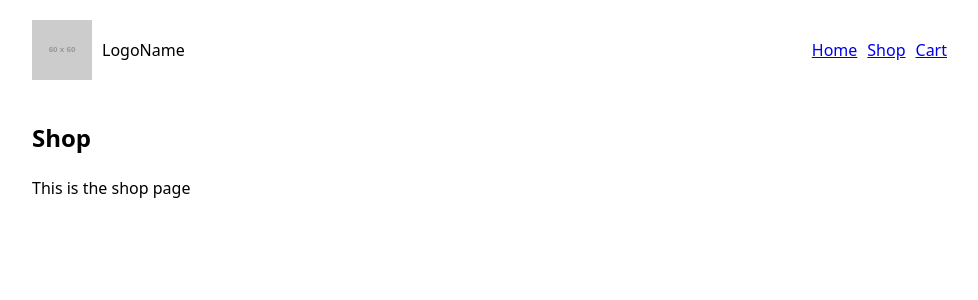
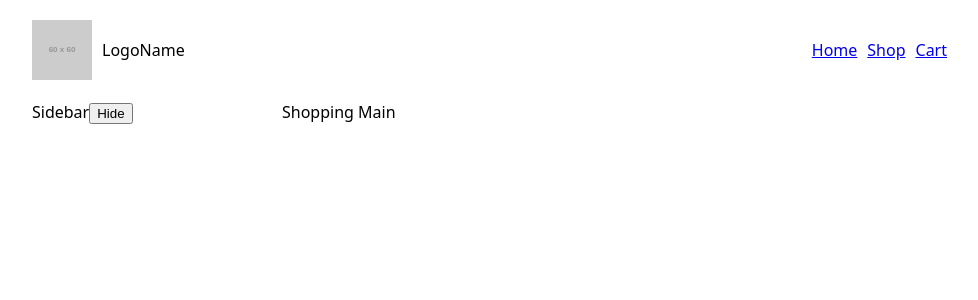
Before and after one commit to boradogan/project_shopping-cart, a React (Vite) app: page /shop in a window 1280 px wide. Shown: the top 300 px of the page, without its empty margins (128-1106 px from the left). Built offline with nearby package versions, Linux system fonts and the light colour scheme.

Commit message:
split the shopping page in two and added sidebar hide logic

```diff
--- a/src/App.css
+++ b/src/App.css
@@ -39,6 +39,8 @@ img {
   display: flex;
   gap: 10px;
 }
+
+/*  */
 #home-page{
   display: flex;
   flex-direction: column;
@@ -107,3 +109,20 @@ img {
   width: 40px;
   height: 100%;
 }
+
+
+/*  */
+
+
+#shop-page{
+  display: grid;
+  grid-template-columns: 250px 1fr;
+  transition: grid-template-columns 0.3s ease-out;
+}
+
+#shop-page.sidebar-open{
+  grid-template-columns: 250px 1fr;
+}
+#shop-page.sidebar-closed{
+  grid-template-columns: 50px 1fr;
+}
--- /dev/null
+++ b/src/components/ShoppingMain.jsx
@@ -0,0 +1,8 @@
+export function ShoppingMain(){
+    return(
+        <div className="shopping-main">
+            Shopping Main
+        </div>
+    )
+
+}
--- /dev/null
+++ b/src/components/ShoppingSidebar.jsx
@@ -0,0 +1,8 @@
+export function ShoppingSidebar({isOpen, toggle}){
+    return (
+        <div className="shopping-sidebar">
+            Sidebar
+            <button onClick={toggle}>Hide</button>
+        </div>
+    )
+}
--- a/src/pages/ShopPage.jsx
+++ b/src/pages/ShopPage.jsx
@@ -1,8 +1,19 @@
+import { useState } from "react"
+import { ShoppingMain } from "../components/ShoppingMain"
+import { ShoppingSidebar } from "../components/ShoppingSidebar"
 export function ShopPage(){
+    const [isSidebarOpen, setSidebarOpen] = useState(true);
+    function toggleSidebar(){
+        setSidebarOpen(!isSidebarOpen);
+    }
     return (
-        <div id="shop-page">
-            <h2>Shop</h2>
-            <span>This is the shop page</span>
+        <div id="shop-page"className={isSidebarOpen?'sidebar-open':'sidebar-closed'}>
+            <section>
+                <ShoppingSidebar isOpen={isSidebarOpen} toggle={toggleSidebar}></ShoppingSidebar>
+            </section>
+            <section>
+                <ShoppingMain></ShoppingMain>
+            </section>
         </div>
     )
 }
```
